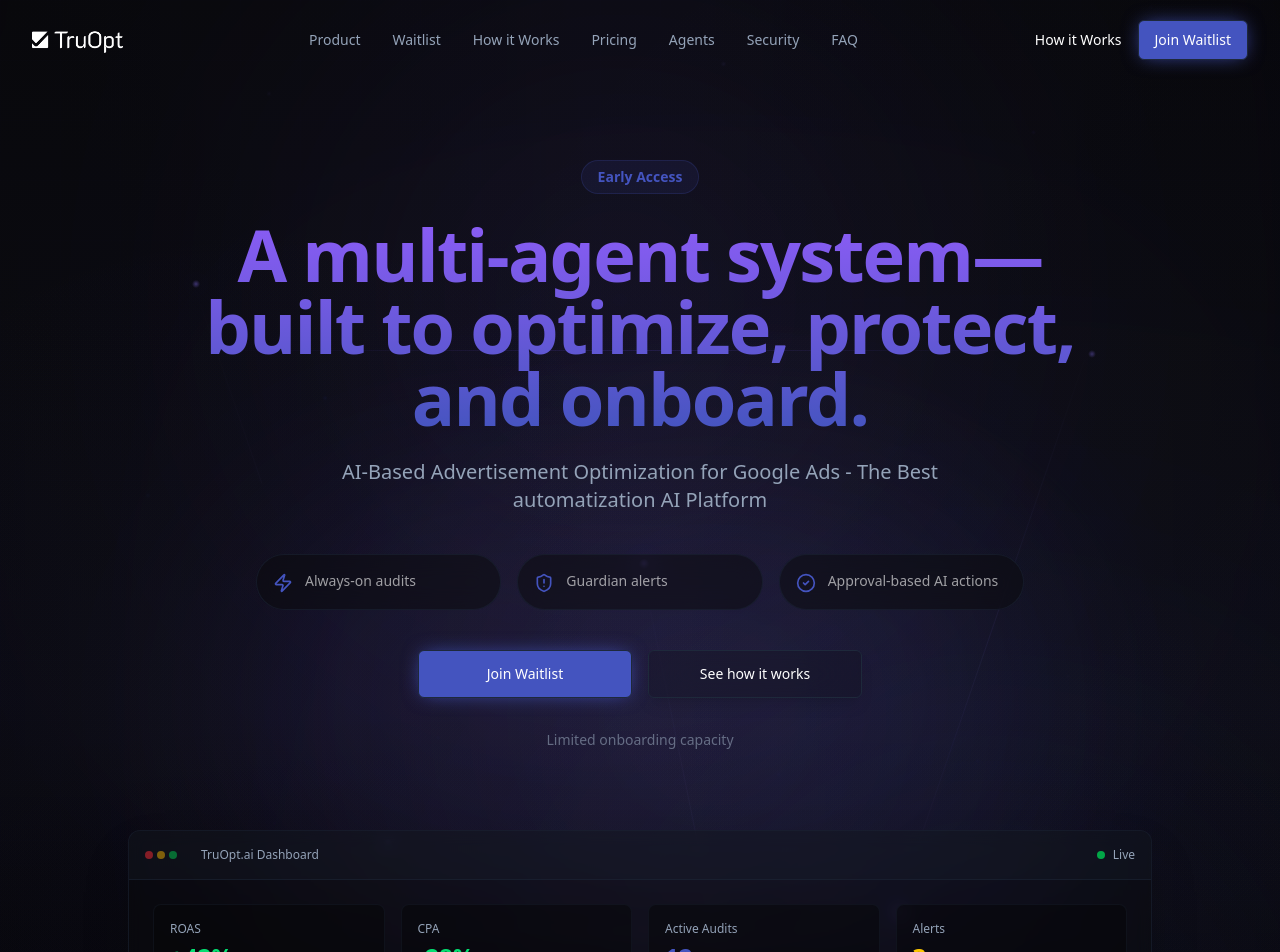
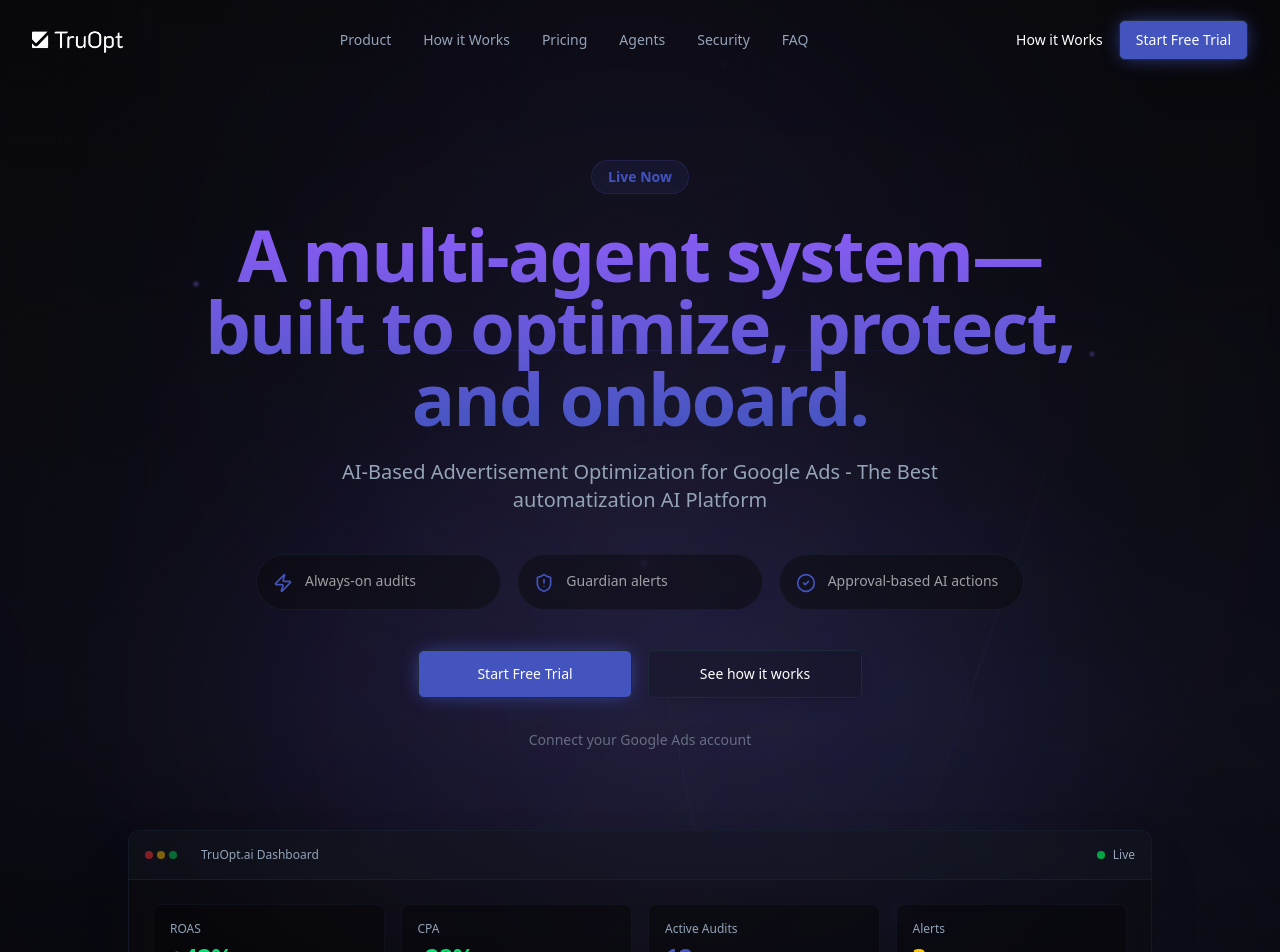
Before and after one commit to tekbasdeniz/truopt-v1-landing, a Next.js app: page /en in a window 1280 px wide. Shown: the top 952 px of the page. Built offline with nearby package versions, Linux system fonts and the light colour scheme.

Commit message:
[REFACOTR] Change goal of landing

```diff
--- a/components/layout/footer.tsx
+++ b/components/layout/footer.tsx
@@ -1,5 +1,7 @@
 import { Container } from "@/components/ui/container"
 import { Link } from "@/i18n/navigation"
+import Image from "next/image"
+import Logo from "@/app/assets/images/logo.webp"
 
 import { useTranslations } from "next-intl"
 
@@ -46,10 +48,7 @@ const Footer = () => {
                 <div className="grid grid-cols-1 md:grid-cols-4 gap-12 mb-12">
                     <div className="space-y-4">
                         <Link href="/" className="flex items-center space-x-2">
-                            <div className="w-8 h-8 rounded-lg bg-primary/20 flex items-center justify-center border border-primary/50">
-                                <div className="w-3 h-3 rounded-full bg-primary shadow-[0_0_10px_var(--color-primary)]" />
-                            </div>
-                            <span className="text-xl font-bold tracking-tight">TruOpt.ai</span>
+                            <Image src={Logo} alt="TruOpt.ai" width={100} height={100} className="mt-2" />
                         </Link>
                         <p className="text-sm text-muted-foreground">
                             {t('tagline')}
--- a/components/layout/header.tsx
+++ b/components/layout/header.tsx
@@ -27,7 +27,6 @@ const Header = () => {
 
     const navItems = [
         { name: t('product'), href: "/#product" },
-        { name: t('waitlist'), href: "/#waitlist" },
         { name: t('howItWorks'), href: "/#how-it-works" },
         { name: "Pricing", href: "/pricing" },
         { name: t('agents'), href: "/#agents" },
@@ -71,7 +70,7 @@ const Header = () => {
                             {t('howItWorks')}
                         </Link>
                         <WaitlistButton wrapperClassName="!min-w-0 !h-10">
-                            {t('joinWaitlist')}
+                            {t('login')}
                         </WaitlistButton>
                     </div>
 
@@ -105,7 +104,7 @@ const Header = () => {
 
                         <HowItWorksButton onClick={() => setIsOpen(false)} />
                         <WaitlistButton wrapperClassName="!w-full sm:w-fit" onClick={() => setIsOpen(false)}>
-                            {t('joinWaitlist')}
+                            {t('login')}
                         </WaitlistButton>
                     </div>
                 </div>
--- a/components/screens/home-screen.tsx
+++ b/components/screens/home-screen.tsx
@@ -2,12 +2,11 @@ import React from 'react'
 import Header from "@/components/layout/header"
 import Footer from "@/components/layout/footer"
 import Hero from "@/components/sections/hero"
-import WaitlistForm from "@/components/sections/waitlist-form"
 import Credibility from "@/components/sections/credibility"
 import Problem from "@/components/sections/problem"
 import HowItWorks from "@/components/sections/how-it-works"
 import Agents from "@/components/sections/agents"
-import BetaFit from "@/components/sections/beta-fit"
+import Team from "@/components/sections/team"
 import Security from "@/components/sections/security"
 import FAQ from "@/components/sections/faq"
 import FinalCTA from "@/components/sections/final-cta"
@@ -18,12 +17,11 @@ const HomeScreen = () => {
             <Header />
             <main className="flex-grow">
                 <Hero />
-                <WaitlistForm />
                 <Credibility />
                 <Problem />
                 <HowItWorks />
                 <Agents />
-                <BetaFit />
+                <Team />
                 <Security />
                 <FAQ />
                 <FinalCTA />
--- a/components/sections/agents.tsx
+++ b/components/sections/agents.tsx
@@ -292,7 +292,7 @@ const Agents = () => {
                             }}
                         />
                         <WaitlistButton wrapperClassName="relative z-10">
-                            {tNav('joinWaitlist')}
+                            {tNav('login')}
                         </WaitlistButton>
                     </div>
                 </motion.div>
--- a/components/sections/how-it-works.tsx
+++ b/components/sections/how-it-works.tsx
@@ -255,7 +255,7 @@ const HowItWorks = () => {
                             <h3 className="text-2xl font-bold">{t('cta-title')}</h3>
                         </div>
                         <WaitlistButton wrapperClassName="!min-w-[240px] !h-14 text-base relative z-10">
-                            {tNav('joinWaitlist')}
+                            {tNav('login')}
                         </WaitlistButton>
                         <p className="text-sm text-muted-foreground relative z-10">
                             {t('cta-description')}
--- a/components/sections/pricing-section.tsx
+++ b/components/sections/pricing-section.tsx
@@ -29,7 +29,7 @@ export function PricingSection() {
                 { name: "SLA, Custom Policies, API Access", value: false },
             ],
             cta: "Get Started",
-            href: "#", // Placeholder
+            href: "https://app.truopt.ai",
             popular: false,
         },
         {
@@ -49,7 +49,7 @@ export function PricingSection() {
                 { name: "SLA, Custom Policies, API Access", value: false },
             ],
             cta: "Get Started",
-            href: "#", // Placeholder
+            href: "https://app.truopt.ai",
             popular: true,
             badge: "Best Value",
         },
--- a/components/sections/beta-fit.tsx
+++ b/components/sections/team.tsx
@@ -7,8 +7,8 @@ import { Users, LayoutGrid, TrendingUp } from "lucide-react"
 import { useTranslations } from "next-intl"
 import WaitlistButton from "../ui/waitlist-button"
 
-const BetaFit = () => {
-    const t = useTranslations('betaFit')
+const Team = () => {
+    const t = useTranslations('team')
 
     const audiences = [
         {
@@ -64,4 +64,4 @@ const BetaFit = () => {
     )
 }
 
-export default BetaFit
+export default Team
--- a/components/ui/waitlist-button.tsx
+++ b/components/ui/waitlist-button.tsx
@@ -9,13 +9,15 @@ interface Props {
 
 const WaitlistButton = ({ wrapperClassName, children, onClick }: Props) => {
     return (
-        <Link
-            href="#waitlist"
+        <a
+            href="https://app.truopt.ai"
+            target="_blank"
+            rel="noopener noreferrer"
             onClick={onClick}
             className={`inline-flex items-center justify-center whitespace-nowrap rounded-md text-sm font-medium ring-offset-background transition-colors focus-visible:outline-none focus-visible:ring-2 focus-visible:ring-ring focus-visible:ring-offset-2 disabled:pointer-events-none disabled:opacity-50 cursor-pointer border border-input bg-background hover:bg-accent hover:text-accent-foreground h-10 px-4 py-2 bg-primary text-primary-foreground hover:bg-primary/90 shadow-[0_0_20px_-5px_var(--color-primary)] w-fit min-w-[214px] h-12 ${wrapperClassName}`}
         >
             {children}
-        </Link>
+        </a>
     )
 }
 
--- a/messages/en.json
+++ b/messages/en.json
@@ -3,22 +3,21 @@
         "product": "Product",
         "howItWorks": "How it Works",
         "agents": "Agents",
-        "waitlist": "Waitlist",
         "insights": "Insights",
         "security": "Security",
         "faq": "FAQ",
-        "joinWaitlist": "Join Waitlist"
+        "login": "Start Free Trial"
     },
     "hero": {
-        "badge": "Early Access",
+        "badge": "Live Now",
         "title": "A multi-agent system—built to optimize, protect, and onboard.",
         "subtitle": "AI-Based Advertisement Optimization for Google Ads - The Best automatization AI Platform",
         "proof1": "Always-on audits",
         "proof2": "Guardian alerts",
         "proof3": "Approval-based AI actions",
-        "cta": "Join Waitlist",
+        "cta": "Start Free Trial",
         "secondaryCta": "See how it works",
-        "trustLine": "Limited onboarding capacity"
+        "trustLine": "Connect your Google Ads account"
     },
     "dashboard": {
         "title": "TruOpt.ai Dashboard",
@@ -99,14 +98,14 @@
         "title": "How it works",
         "subtitle": "A 4-step system designed to keep your campaigns healthy—without manual monitoring.",
         "step1Title": "Connect",
-        "step1Desc": "Google Ads integration",
-        "step2Title": "Diagnose",
-        "step2Desc": "Health score + structural risks",
+        "step1Desc": "Connect your Google Account & Select Ad Account",
+        "step2Title": "Dashboard",
+        "step2Desc": "View Health Score & Historical metrics",
         "step3Title": "Recommend",
-        "step3Desc": "Ranked recommendations with rationale",
+        "step3Desc": "Review ranked actionable suggestions",
         "step4Title": "Apply",
-        "step4Desc": "approval-based AI actions",
-        "step4Badge": "invite-only",
+        "step4Desc": "Approve AI actions for instant optimization",
+        "step4Badge": "live",
         "cta-title": "Ready to experience the AI magic?",
         "cta-description": "110+ marketers already using AI-powered optimization"
     },
@@ -142,14 +141,14 @@
             "feature3": "Historical performance baseline creation"
         }
     },
-    "betaFit": {
-        "title": "Private Launch",
-        "description": "We're onboarding teams who need continuous audits, want full approval control, and are managing $25k+ in monthly ad spend.",
-        "cta": "Request Early Access",
-        "audience1": "Performance teams",
-        "audience2": "Multi-account operators",
-        "audience3": "Growth-led businesses",
-        "small-description": "Rolling invites. Small batch onboarding."
+    "team": {
+        "title": "Team Collaboration",
+        "description": "Invite your team members to manage Google Ads campaigns together.",
+        "cta": "Start using TruOpt",
+        "audience1": "Invite members",
+        "audience2": "Activity logs",
+        "audience3": "Role-based access",
+        "small-description": "Track who took which action on your campaigns."
     },
     "insights": {
         "title": "Insights & Best Practices",
@@ -182,13 +181,13 @@
         "q3": "Is my data secure?",
         "a3": "Yes. We use read-only API access where possible, and all data is encrypted in transit and at rest.",
         "q4": "How do I get access?",
-        "a4": "Join the waitlist. We're onboarding teams in phases based on ad spend and account complexity."
+        "a4": "You can get started right away by signing up at app.truopt.ai. Connect your Google Ads account to begin."
     },
     "finalCta": {
-        "title": "Join the Phase 1 waitlist",
-        "cta": "Join Waitlist",
+        "title": "Start Optimizing Today",
+        "cta": "Start Free Trial",
         "secondaryCta": "See how it works",
-        "trustLine": "Limited Seats Only"
+        "trustLine": ""
     },
     "footer": {
         "tagline": "Approval-based AI optimization for performance marketers.",
--- a/messages/tr.json
+++ b/messages/tr.json
@@ -3,22 +3,21 @@
         "product": "Ürün",
         "howItWorks": "Nasıl Çalışır",
         "agents": "Ajanlar",
-        "waitlist": "Bekleme Listesi",
         "insights": "İçgörüler",
         "security": "Güvenlik",
         "faq": "SSS",
-        "joinWaitlist": "Bekleme Listesine Katıl"
+        "login": "Ücretsiz Denemeye Başla"
     },
     "hero": {
-        "badge": "Faz 1 için aşamalı davetler",
+        "badge": "Şimdi Yayında",
         "title": "Optimize etmek, korumak ve entegre etmek için tasarlanmış çok-ajanlı bir sistem.",
         "subtitle": "Google Ads ve Meta Ads için onay tabanlı yapay zeka optimizasyonu—kontrol gerektiren performans pazarlamacıları için tasarlandı.",
         "proof1": "Kesintisiz denetimler",
         "proof2": "Koruyucu uyarılar",
         "proof3": "Onay tabanlı eylemler",
-        "cta": "Bekleme Listesine Katıl",
+        "cta": "Ücretsiz Denemeye Başla",
         "secondaryCta": "Nasıl çalıştığını gör",
-        "trustLine": "Faz 1 için sınırlı entegrasyon kapasitesi"
+        "trustLine": "Google Ads hesabınızı bağlayın"
     },
     "dashboard": {
         "title": "TruOpt.ai Kontrol Paneli",
@@ -100,14 +99,14 @@
         "title": "Nasıl çalışır",
         "subtitle": "Kampanyalarınızı manuel izleme olmadan sağlıklı tutmak için tasarlanmış 4 adımlı bir sistem.",
         "step1Title": "Bağlan",
-        "step1Desc": "Google Ads ve Meta Ads entegrasyonu",
-        "step2Title": "Teşhis Et",
-        "step2Desc": "Sağlık skoru + yapısal riskler",
-        "step3Title": "Öner",
-        "step3Desc": "Gerekçeli sıralı öneriler",
+        "step1Desc": "Google Hesabınızı bağlayın ve Reklam Hesabınızı seçin",
+        "step2Title": "Panel",
+        "step2Desc": "Sağlık skorunu ve geçmiş ölçümleri görün",
+        "step3Title": "Öneri",
+        "step3Desc": "Aksiyon alınabilir önerileri inceleyin",
         "step4Title": "Uygula",
-        "step4Desc": "Onay tabanlı eylemler",
-        "step4Badge": "sadece davetlilerle",
+        "step4Desc": "Anında optimizasyon için yapay zeka önerilerini onaylayın",
+        "step4Badge": "yayında",
         "cta-title": "Yapay zekanın büyüsünü deneyimlemeye hazır mısınız?",
         "cta-description": "Yapay zeka destekli optimizasyonu kullanan binlerce pazarlamacıya katılın"
     },
@@ -143,14 +142,14 @@
             "feature3": "Geçmiş performans temel oluşturma"
         }
     },
-    "betaFit": {
-        "title": "Faz 1 kimler için tasarlandı",
-        "description": "Sürekli denetimlere ihtiyaç duyan, tam onay kontrolü isteyen ve aylık 25.000$+ reklam harcaması yöneten ekipleri entegre ediyoruz.",
-        "cta": "Erken Erişim İste",
-        "audience1": "Performans ekipleri",
-        "audience2": "Çok hesaplı operatörler",
-        "audience3": "Büyüme odaklı işletmeler",
-        "small-description": "Davetler kademeli olarak gönderiliyor. Kullanıcılar küçük gruplar halinde sisteme alınıyor."
+    "team": {
+        "title": "Ekip Çalışması",
+        "description": "Ekip arkadaşlarınızı davet edin ve Google Ads kampanyalarınızı birlikte yönetin.",
+        "cta": "Ücretsiz Denemeye Başla",
+        "audience1": "Üyeleri davet et",
+        "audience2": "Aktivite kayıtları",
+        "audience3": "Rol bazlı erişim",
+        "small-description": "Kampanyalarınızda kimin hangi eylemi aldığını izleyin."
     },
     "insights": {
         "title": "İçgörüler ve En İyi Uygulamalar",
@@ -182,14 +181,14 @@
         "a2": "Şu anda Google Ads ve Meta Ads. Daha fazla platform yakında geliyor.",
         "q3": "Verilerim güvende mi?",
         "a3": "Evet. Mümkün olduğunda salt okunur API erişimi kullanıyoruz ve tüm veriler aktarım sırasında ve depolamada şifrelenir.",
-        "q4": "Erişimi nasıl alabilirim?",
-        "a4": "Bekleme listesine katılın. Reklam harcaması ve hesap karmaşıklığına göre ekipleri aşamalı olarak entegre ediyoruz."
+        "q4": "Nasıl kullanmaya başlayabilirim?",
+        "a4": "Hemen app.truopt.ai üzerinden kayıt olup kullanmaya başlayabilirsiniz. Sistem Google Ads hesabınızı bağladığınız anda çalışmaya başlar."
     },
     "finalCta": {
-        "title": "Faz 1 bekleme listesine katılın",
-        "cta": "Bekleme Listesine Katıl",
+        "title": "Optimizasyona Bugün Başlayın",
+        "cta": "Ücretsiz Denemeye Başla",
         "secondaryCta": "Nasıl çalıştığını gör",
-        "trustLine": "Sınırlı entegrasyon kapasitesi"
+        "trustLine": ""
     },
     "footer": {
         "tagline": "Performans pazarlamacıları için onay tabanlı yapay zeka optimizasyonu.",
```
